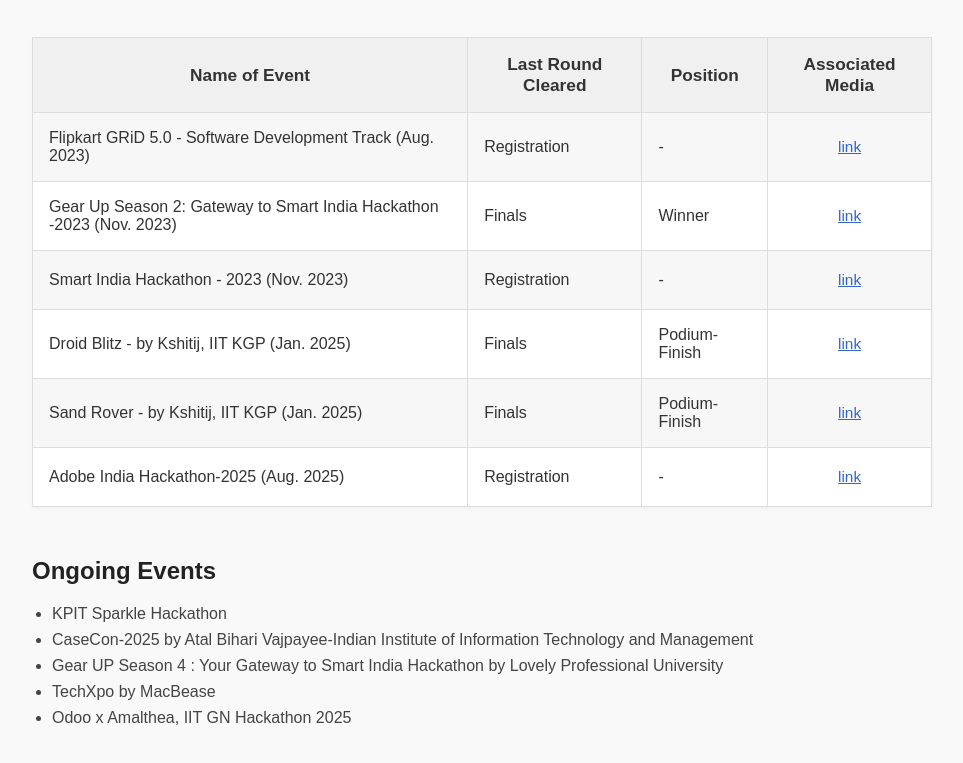
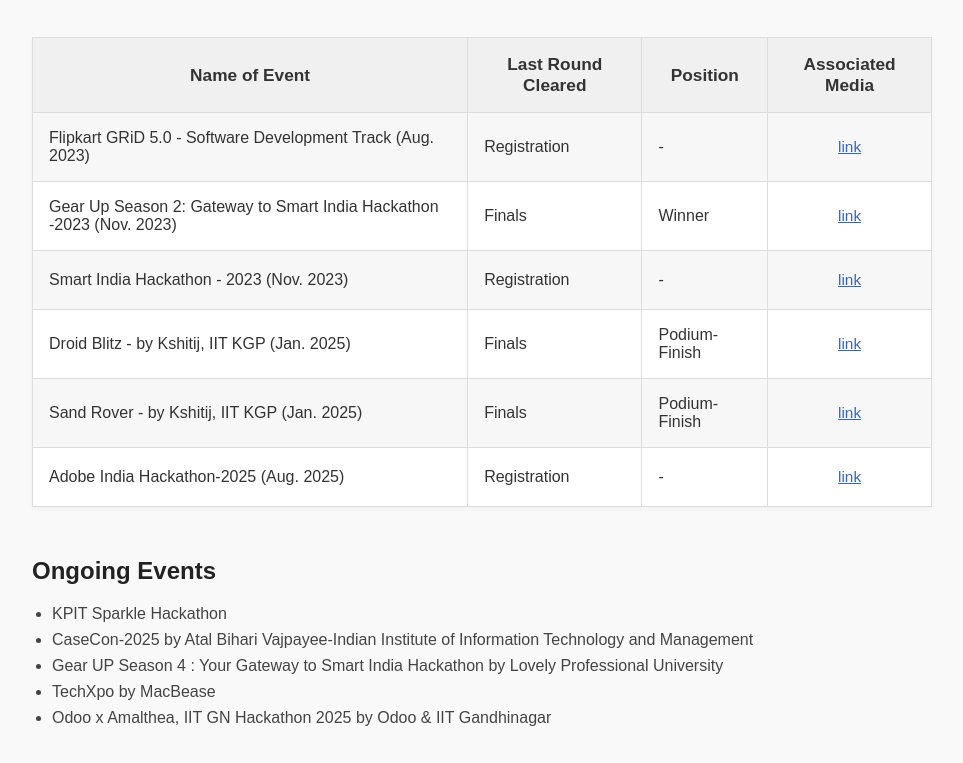
Before and after one commit to rhacker-333/Competitives-Documentary, a plain HTML site: page index.html in a window 1280 px wide. Shown: the part 81-844 px from the top of the page, without its empty margins (158-1121 px from the left). Drawn offline with Linux system fonts and the light colour scheme.

Commit message:
Update index.html

```diff
--- a/index.html
+++ b/index.html
@@ -134,7 +134,7 @@
     <li>CaseCon-2025 by Atal Bihari Vajpayee-Indian Institute of Information Technology and Management</li>
     <li>Gear UP Season 4 : Your Gateway to Smart India Hackathon by Lovely Professional University</li>
     <li>TechXpo by MacBease</li>
-    <li>Odoo x Amalthea, IIT GN Hackathon 2025</li>
+    <li>Odoo x Amalthea, IIT GN Hackathon 2025 by Odoo & IIT Gandhinagar</li>
     <!-- Add more ongoing hackathons as needed -->
   </ul>
 </body>
```
